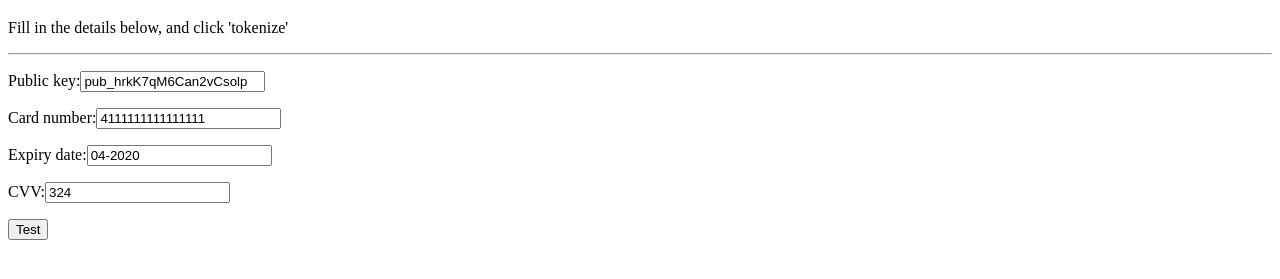
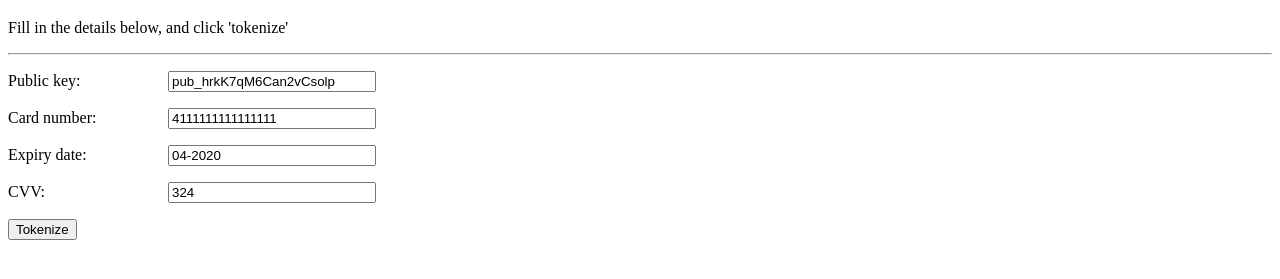
Before and after one commit to e-payment/paysbuy.js, a plain HTML site: page index.html in a window 1280 px wide. Shown: the part 61-340 px from the top of the page. Drawn offline with Linux system fonts and the light colour scheme.

Commit message:
Update index.html

```diff
--- a/index.html
+++ b/index.html
@@ -3,6 +3,11 @@
 <head>
 	<meta charset="UTF-8">
 	<title>Tokenizer Client Sample</title>
+	<style>
+		label, input { display:inline-block }
+		label { width:10em }
+		input { width:15em }
+	</style>
 </head>
 <body>
 
@@ -24,7 +29,7 @@
 		<label for="cvv">CVV:</label><input type="text" id="cvv" value="324">
 	</p>
 
-	<button onclick="doTest();">Test</button>
+	<button onclick="doTest();">Tokenize</button>
 
 	<script src="paysbuy.min.js"></script>
 	<script type="text/javascript">
```
